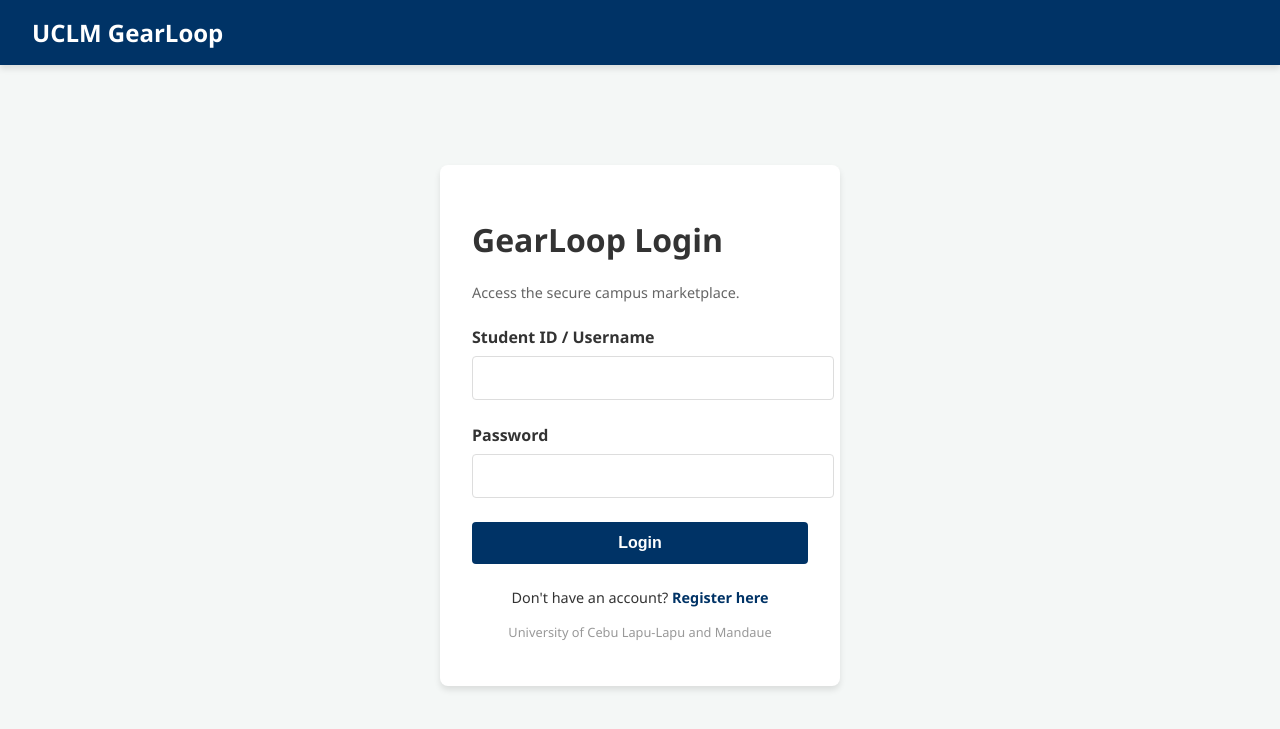
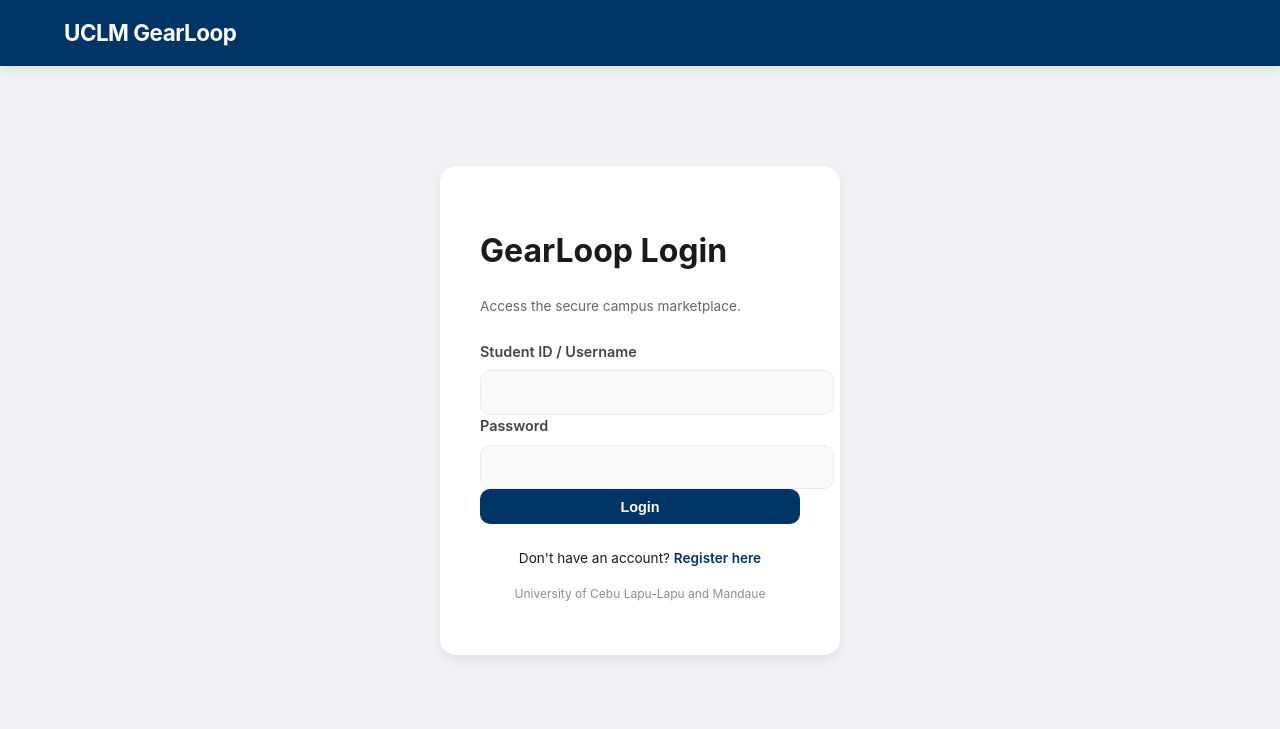
Before and after one commit to Russel-John/Gearloop, a PHP site: page / in a window 1280 px wide. Shown: the top 729 px of the page. Run offline with PHP 8.4, Linux system fonts and the light colour scheme.

Commit message:
Improved Design For Dashboard

```diff
--- a/src/public/css/styles.css
+++ b/src/public/css/styles.css
@@ -3,61 +3,82 @@
     --primary-color: #003366; /* UCLM Blue */
     --secondary-color: #FFCC00; /* UCLM Yellow */
     --accent-color: #FF3300;
-    --background-color: #f4f7f6;
-    --text-color: #333;
+    --background-color: #f0f2f5;
+    --text-color: #1a1a1a;
+    --text-muted: #65676b;
     --white: #ffffff;
-    --shadow: 0 4px 6px rgba(0, 0, 0, 0.1);
+    --shadow-sm: 0 2px 4px rgba(0, 0, 0, 0.05);
+    --shadow-md: 0 4px 12px rgba(0, 0, 0, 0.08);
+    --shadow-lg: 0 8px 24px rgba(0, 0, 0, 0.12);
+    --radius: 16px;
+    --transition: all 0.3s cubic-bezier(0.4, 0, 0.2, 1);
 }
 
 body {
-    font-family: 'Segoe UI', Tahoma, Geneva, Verdana, sans-serif;
+    font-family: 'Inter', 'Segoe UI', Roboto, Helvetica, Arial, sans-serif;
     background-color: var(--background-color);
     color: var(--text-color);
     margin: 0;
     padding: 0;
+    line-height: 1.5;
 }
 
 header {
     background-color: var(--primary-color);
     color: var(--white);
-    padding: 1rem 2rem;
+    padding: 1rem 5%;
     display: flex;
     justify-content: space-between;
     align-items: center;
-    box-shadow: var(--shadow);
+    box-shadow: var(--shadow-md);
+    position: sticky;
+    top: 0;
+    z-index: 1000;
 }
 
 header h1 {
     margin: 0;
-    font-size: 1.5rem;
+    font-size: 1.4rem;
+    letter-spacing: -0.5px;
+}
+
+nav {
+    display: flex;
+    align-items: center;
+    gap: 1.5rem;
 }
 
 nav a {
-    color: var(--white);
+    color: rgba(255, 255, 255, 0.9);
     text-decoration: none;
-    margin-left: 1.5rem;
-    font-weight: bold;
+    font-weight: 500;
+    font-size: 0.95rem;
+    transition: var(--transition);
+    display: flex;
+    align-items: center;
+    gap: 0.5rem;
 }
 
 nav a:hover {
     color: var(--secondary-color);
+    transform: translateY(-1px);
 }
 
 .container {
-    max-width: 1000px;
+    max-width: 1200px;
     margin: 2rem auto;
-    padding: 0 1rem;
+    padding: 0 1.5rem;
 }
 
 /* Utility Classes */
 .text-center { text-align: center; }
-.text-muted { color: #666; }
-.text-small { font-size: 0.9rem; }
-.text-xs { font-size: 0.8rem; color: #999; }
+.text-muted { color: var(--text-muted); }
+.text-small { font-size: 0.85rem; }
+.text-xs { font-size: 0.75rem; color: #8e8e8e; }
 .w-100 { width: 100%; }
 .flex { display: flex; }
 .flex-between { display: flex; justify-content: space-between; align-items: center; }
-.flex-gap { display: flex; gap: 1rem; }
+.flex-gap { display: flex; gap: 0.75rem; }
 .flex-1 { flex: 1; }
 .mt-1 { margin-top: 1rem; }
 .mt-1-5 { margin-top: 1.5rem; }
@@ -66,13 +87,29 @@ nav a:hover {
 .mb-1-5 { margin-bottom: 1.5rem; }
 .mb-2 { margin-bottom: 2rem; }
 .p-3 { padding: 3rem; }
-.bold { font-weight: bold; }
-.primary-link { color: var(--primary-color); font-weight: bold; text-decoration: none; }
+.bold { font-weight: 600; }
+.primary-link { color: var(--primary-color); font-weight: 600; text-decoration: none; }
 .primary-link:hover { text-decoration: underline; }
 
 /* Message Styles */
-.error-message { color: red; margin-bottom: 1rem; font-size: 0.9rem; }
-.success-message { color: green; margin-bottom: 1rem; font-size: 0.9rem; }
+.error-message {
+    background: #ffebee;
+    color: #c62828;
+    padding: 0.75rem;
+    border-radius: 8px;
+    margin-bottom: 1rem;
+    font-size: 0.9rem;
+    border-left: 4px solid #c62828;
+}
+.success-message {
+    background: #e8f5e9;
+    color: #2e7d32;
+    padding: 0.75rem;
+    border-radius: 8px;
+    margin-bottom: 1rem;
+    font-size: 0.9rem;
+    border-left: 4px solid #2e7d32;
+}
 
 /* Specific Component Styles */
 .auth-container { margin-top: 50px; }
@@ -81,48 +118,104 @@ nav a:hover {
 .list-item-card { max-width: 600px; margin: 0 auto; }
 
 .item-img-container {
-    height: 150px;
+    height: 200px;
     overflow: hidden;
-    display: flex;
-    align-items: center;
-    justify-content: center;
-    background: #eee;
+    background: #f8f9fa;
+    position: relative;
 }
 
 .item-img {
     width: 100%;
-    height: auto;
+    height: 100%;
     object-fit: cover;
+    transition: var(--transition);
+}
+
+.item-card:hover .item-img {
+    transform: scale(1.05);
 }
 
 .item-placeholder {
-    height: 150px;
-    background: #ddd;
+    height: 200px;
+    background: #e9ecef;
     display: flex;
+    flex-direction: column;
     align-items: center;
     justify-content: center;
-    color: #999;
+    color: #adb5bd;
 }
 
 .item-info-text {
-    font-size: 0.9rem;
-    color: #666;
+    font-size: 0.85rem;
+    color: var(--text-muted);
     margin-bottom: 1rem;
+    display: flex;
+    flex-direction: column;
+    gap: 0.25rem;
 }
 
 .item-desc {
     font-size: 0.9rem;
-    color: #666;
-    margin-bottom: 1rem;
+    color: var(--text-muted);
+    margin-bottom: 1.25rem;
+    display: -webkit-box;
+    -webkit-line-clamp: 2;
+    -webkit-box-orient: vertical;
+    overflow: hidden;
+}
+
+.btn {
+    background-color: var(--primary-color);
+    color: var(--white);
+    padding: 0.6rem 1.2rem;
+    border: none;
+    border-radius: 10px;
+    cursor: pointer;
+    font-size: 0.9rem;
+    font-weight: 600;
+    transition: var(--transition);
+    display: inline-flex;
+    align-items: center;
+    justify-content: center;
+    gap: 0.5rem;
+    text-decoration: none;
+}
+
+.btn:hover {
+    background-color: #002244;
+    transform: translateY(-2px);
+    box-shadow: 0 4px 8px rgba(0, 0, 0, 0.15);
+}
+
+.btn:active {
+    transform: translateY(0);
+}
+
+.btn-secondary {
+    background-color: var(--secondary-color);
+    color: var(--primary-color);
+}
+
+.btn-secondary:hover {
+    background-color: #e6b800;
+}
+
+.btn-outline {
+    background: transparent;
+    border: 1.5px solid #dee2e6;
+    color: var(--text-color);
+}
+
+.btn-outline:hover {
+    background: #f8f9fa;
+    border-color: #ced4da;
+    color: var(--primary-color);
 }
 
 .btn-sm {
     font-size: 0.8rem;
     padding: 0.4rem 0.8rem;
-}
-
-.no-decoration {
-    text-decoration: none;
+    border-radius: 8px;
 }
 
 /* Profile Styles */
@@ -133,147 +226,134 @@ nav a:hover {
 }
 
 .profile-img-large {
-    width: 150px;
-    height: 150px;
+    width: 120px;
+    height: 120px;
     border-radius: 50%;
     object-fit: cover;
-    border: 4px solid var(--primary-color);
-    margin-bottom: 1rem;
+    border: 4px solid var(--white);
+    box-shadow: var(--shadow-md);
+    margin-bottom: 1.5rem;
 }
 
 .profile-img-nav {
-    width: 30px;
-    height: 30px;
+    width: 28px;
+    height: 28px;
     border-radius: 50%;
     object-fit: cover;
-    vertical-align: middle;
-    margin-right: 0.5rem;
-    border: 1px solid var(--white);
-}
-
-.profile-info {
-    margin-bottom: 2rem;
+    border: 1.5px solid rgba(255, 255, 255, 0.8);
 }
 
 .profile-info h2 {
     color: var(--primary-color);
-    margin-bottom: 0.5rem;
-}
-
-.profile-info p {
-    color: #666;
-    font-size: 1rem;
+    margin-bottom: 0.25rem;
+    font-size: 1.5rem;
 }
 
 /* Cropper Styles */
 .cropper-container-wrapper {
     max-height: 400px;
-    margin-bottom: 1rem;
+    margin-bottom: 1.5rem;
     display: none;
-}
-
-#cropper-image {
-    max-width: 100%;
+    border-radius: var(--radius);
+    overflow: hidden;
 }
 
 /* Forms */
 .form-card {
     background: var(--white);
-    padding: 2rem;
-    border-radius: 8px;
-    box-shadow: var(--shadow);
-}
-
-.form-group {
-    margin-bottom: 1.5rem;
+    padding: 2.5rem;
+    border-radius: var(--radius);
+    box-shadow: var(--shadow-md);
 }
 
 .form-group label {
     display: block;
     margin-bottom: 0.5rem;
-    font-weight: bold;
+    font-weight: 600;
+    font-size: 0.9rem;
+    color: #444;
 }
 
 .form-group input, .form-group select, .form-group textarea {
     width: 100%;
-    padding: 0.75rem;
-    border: 1px solid #ddd;
-    border-radius: 4px;
-    font-size: 1rem;
+    padding: 0.8rem 1rem;
+    border: 1.5px solid #e9ecef;
+    border-radius: 10px;
+    font-size: 0.95rem;
+    transition: var(--transition);
+    background: #f8f9fa;
 }
 
-.btn {
-    background-color: var(--primary-color);
-    color: var(--white);
-    padding: 0.75rem 1.5rem;
-    border: none;
-    border-radius: 4px;
-    cursor: pointer;
-    font-size: 1rem;
-    font-weight: bold;
-    transition: background 0.3s;
-}
-
-.btn:hover {
-    background-color: #002244;
-}
-
-.btn-secondary {
-    background-color: var(--secondary-color);
-    color: var(--primary-color);
+.form-group input:focus, .form-group select:focus, .form-group textarea:focus {
+    outline: none;
+    border-color: var(--primary-color);
+    background: var(--white);
+    box-shadow: 0 0 0 4px rgba(0, 51, 102, 0.05);
 }
 
 /* Marketplace Grid */
 .item-grid {
     display: grid;
-    grid-template-columns: repeat(auto-fill, minmax(280px, 1fr));
-    gap: 1.5rem;
+    grid-template-columns: repeat(auto-fill, minmax(300px, 1fr));
+    gap: 2rem;
 }
 
 .item-card {
     background: var(--white);
-    border-radius: 8px;
-    box-shadow: var(--shadow);
+    border-radius: var(--radius);
+    box-shadow: var(--shadow-sm);
     overflow: hidden;
-    transition: transform 0.3s;
+    transition: var(--transition);
+    display: flex;
+    flex-direction: column;
+    border: 1px solid rgba(0, 0, 0, 0.03);
 }
 
 .item-card:hover {
-    transform: translateY(-5px);
+    transform: translateY(-8px);
+    box-shadow: var(--shadow-lg);
 }
 
 .item-info {
-    padding: 1rem;
+    padding: 1.5rem;
+    flex-grow: 1;
+    display: flex;
+    flex-direction: column;
 }
 
 .item-info h3 {
-    margin: 0 0 0.5rem;
+    margin: 0.5rem 0;
     color: var(--primary-color);
+    font-size: 1.1rem;
+    font-weight: 700;
 }
 
 .tag {
     display: inline-block;
-    padding: 0.25rem 0.5rem;
-    border-radius: 4px;
+    padding: 0.3rem 0.7rem;
+    border-radius: 20px;
     font-size: 0.75rem;
-    font-weight: bold;
-    margin-bottom: 0.5rem;
+    font-weight: 700;
+    text-transform: uppercase;
+    letter-spacing: 0.5px;
 }
 
-.tag-sale { background-color: #d1ecf1; color: #0c5460; }
-.tag-swap { background-color: #d4edda; color: #155724; }
-.tag-both { background-color: #fff3cd; color: #856404; }
+.tag-sale { background-color: #e3f2fd; color: #1976d2; }
+.tag-swap { background-color: #e8f5e9; color: #388e3c; }
+.tag-both { background-color: #fff3e0; color: #f57c00; }
 
 .price {
-    font-size: 1.25rem;
-    font-weight: bold;
+    font-size: 1.2rem;
+    font-weight: 800;
     color: var(--accent-color);
 }
 
 .condition-badge {
     float: right;
-    background: #eee;
-    padding: 2px 8px;
-    border-radius: 10px;
-    font-size: 0.8rem;
+    background: #f1f3f5;
+    padding: 4px 10px;
+    border-radius: 12px;
+    font-size: 0.75rem;
+    font-weight: 600;
+    color: #495057;
 }
```
Also changed, not shown: src/dashboard.php (+52 -30 lines).
